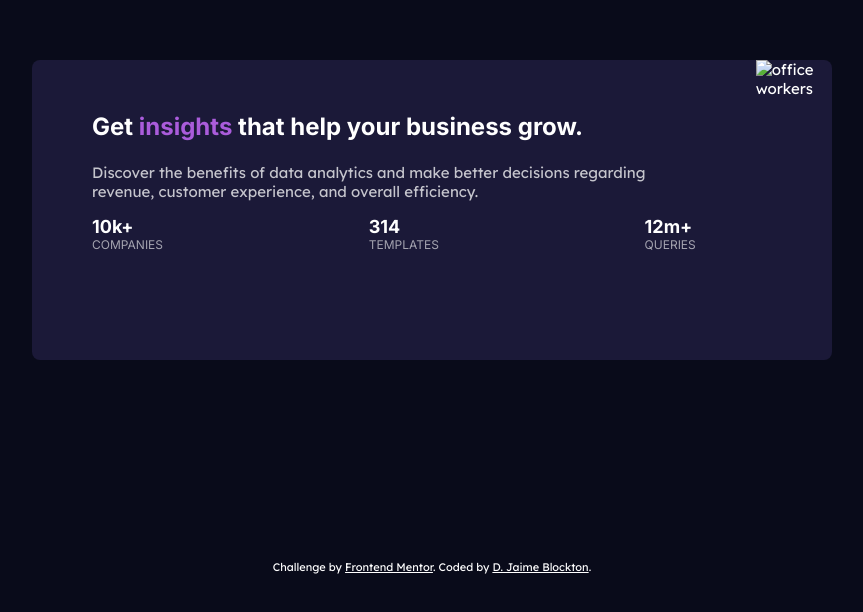
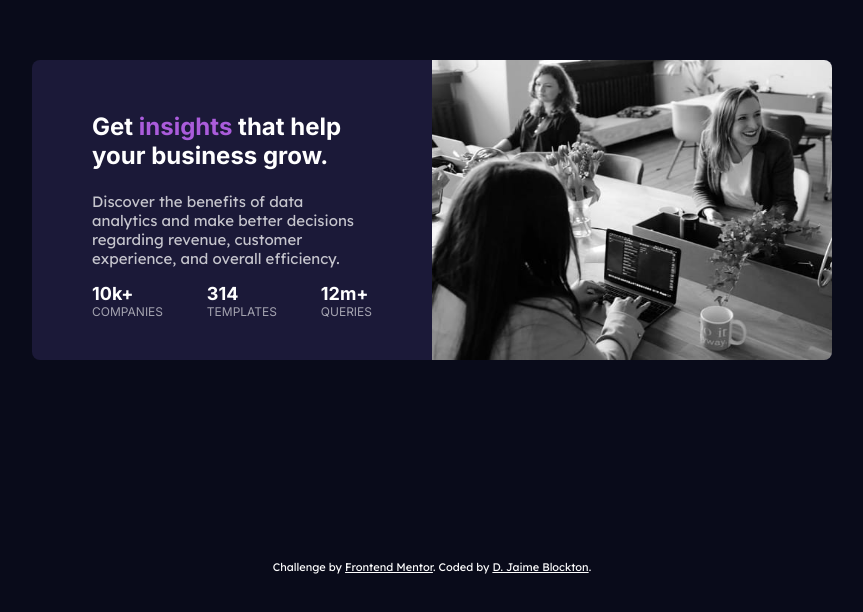
Before and after one commit to digigrrl525/FM-Stats-Preview-Card-Component, a plain HTML site: page index.html in a window 1280 px wide. Shown: the part 140-752 px from the top of the page, without its empty margins (208-1071 px from the left). Drawn offline with Linux system fonts and the light colour scheme; the site is published under a folder, as on GitHub Pages, so addresses that start at the root find nothing.

Commit message:
Update index.html

```diff
--- a/index.html
+++ b/index.html
@@ -45,7 +45,7 @@
       </section>
     <section class="hero" role="image" aria-describedby=" three white women sitting in an office">
       <div id="overlay"></div>
-      <img src="/images/image-header-desktop.jpg"  alt="office workers" width="400px" height="300"/>
+      <img src="./images/image-header-desktop.jpg"  alt="office workers" width="400px" height="300"/>
     </section>
       </section>
 </section>
```
